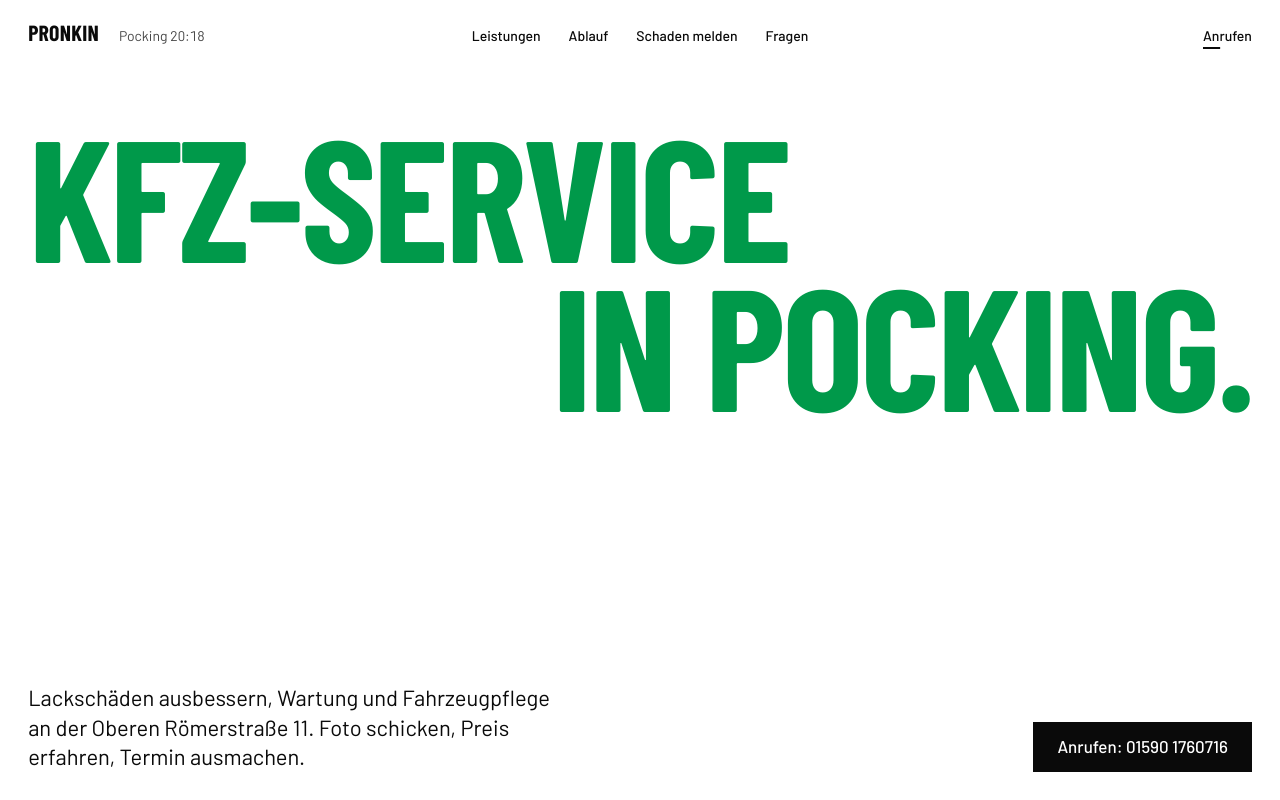
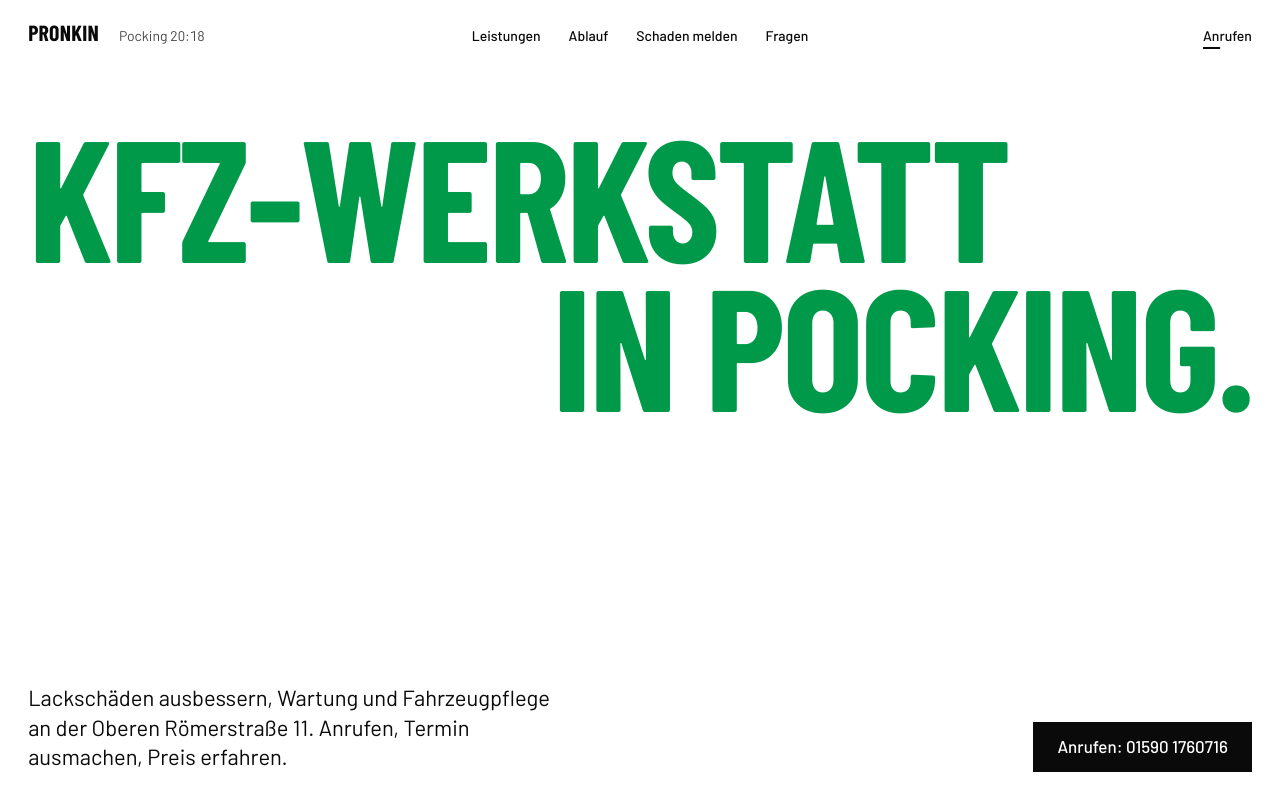
Before and after one commit to legofux-ux/Websites, a plain HTML site: page pronkin/index.html in a window 1280 px wide. Shown: the top 800 px of the page. Drawn offline with nearby package versions, Linux system fonts and the light colour scheme.

Commit message:
Pronkin: hero reads Kfz-Werkstatt, lede leads with calling
Co-Authored-By: Claude Opus 5.5 <noreply@anthropic.com>
Claude-Session: https://claude.ai/code/session_01LKW3yVDBTpvzGbFHeDNDVQ

```diff
--- a/pronkin/index.html
+++ b/pronkin/index.html
@@ -3,8 +3,8 @@
 <head>
   <meta charset="utf-8">
   <meta name="viewport" content="width=device-width, initial-scale=1">
-  <title>Pronkin KFZ-Service Pocking</title>
-  <meta name="description" content="KFZ-Service Pronkin in Pocking: Lackschäden ausbessern, Wartung und Fahrzeugreinigung. Obere Römerstraße 11, 94060 Pocking. Telefon 01590 1760716.">
+  <title>Pronkin Kfz-Werkstatt Pocking</title>
+  <meta name="description" content="Kfz-Werkstatt Pronkin in Pocking: Lackschäden ausbessern, Wartung und Fahrzeugreinigung. Obere Römerstraße 11, 94060 Pocking. Telefon 01590 1760716.">
   <meta name="theme-color" content="#ffffff">
   <script>document.documentElement.classList.add('js')</script>
   <link rel="preconnect" href="https://fonts.googleapis.com">
@@ -53,11 +53,11 @@
       <!-- Erster Bildschirm: was, wo, anrufen -->
       <section class="hero" id="start" data-ink="#0a0a0a">
         <h1 class="hero-title lines">
-          <span class="line"><span data-line style="--i:0">KFZ-Service</span></span>
+          <span class="line"><span data-line style="--i:0">Kfz-Werkstatt</span></span>
           <span class="line line-right"><span data-line style="--i:1">in Pocking.</span></span>
         </h1>
         <div class="hero-foot">
-          <p class="hero-lede">Lackschäden ausbessern, Wartung und Fahrzeugpflege an der Oberen Römerstraße&nbsp;11. Foto schicken, Preis erfahren, Termin ausmachen.</p>
+          <p class="hero-lede">Lackschäden ausbessern, Wartung und Fahrzeugpflege an der Oberen Römerstraße&nbsp;11. Anrufen, Termin ausmachen, Preis erfahren.</p>
           <a class="button" href="tel:+4915901760716">Anrufen: 01590 1760716</a>
         </div>
       </section>
```
